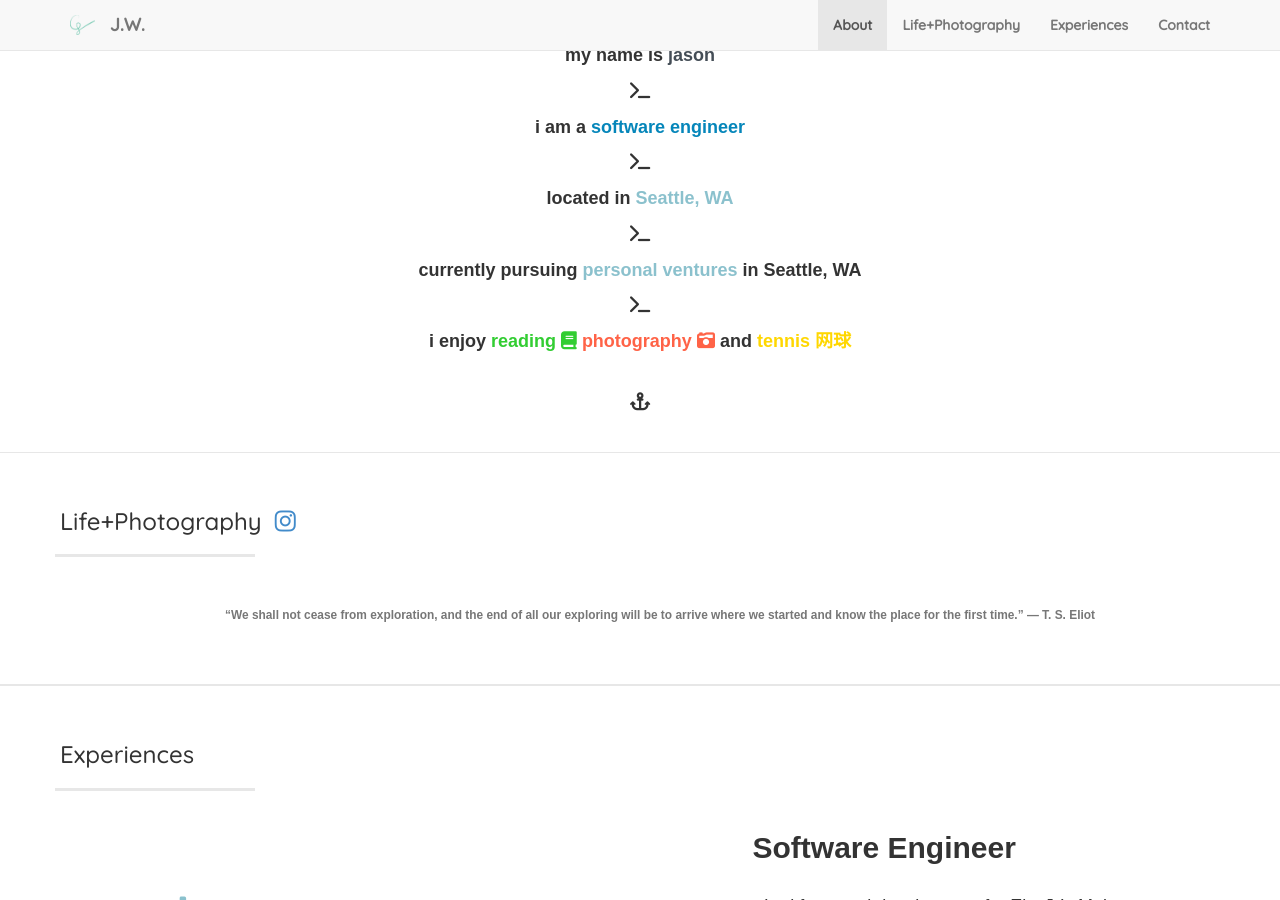
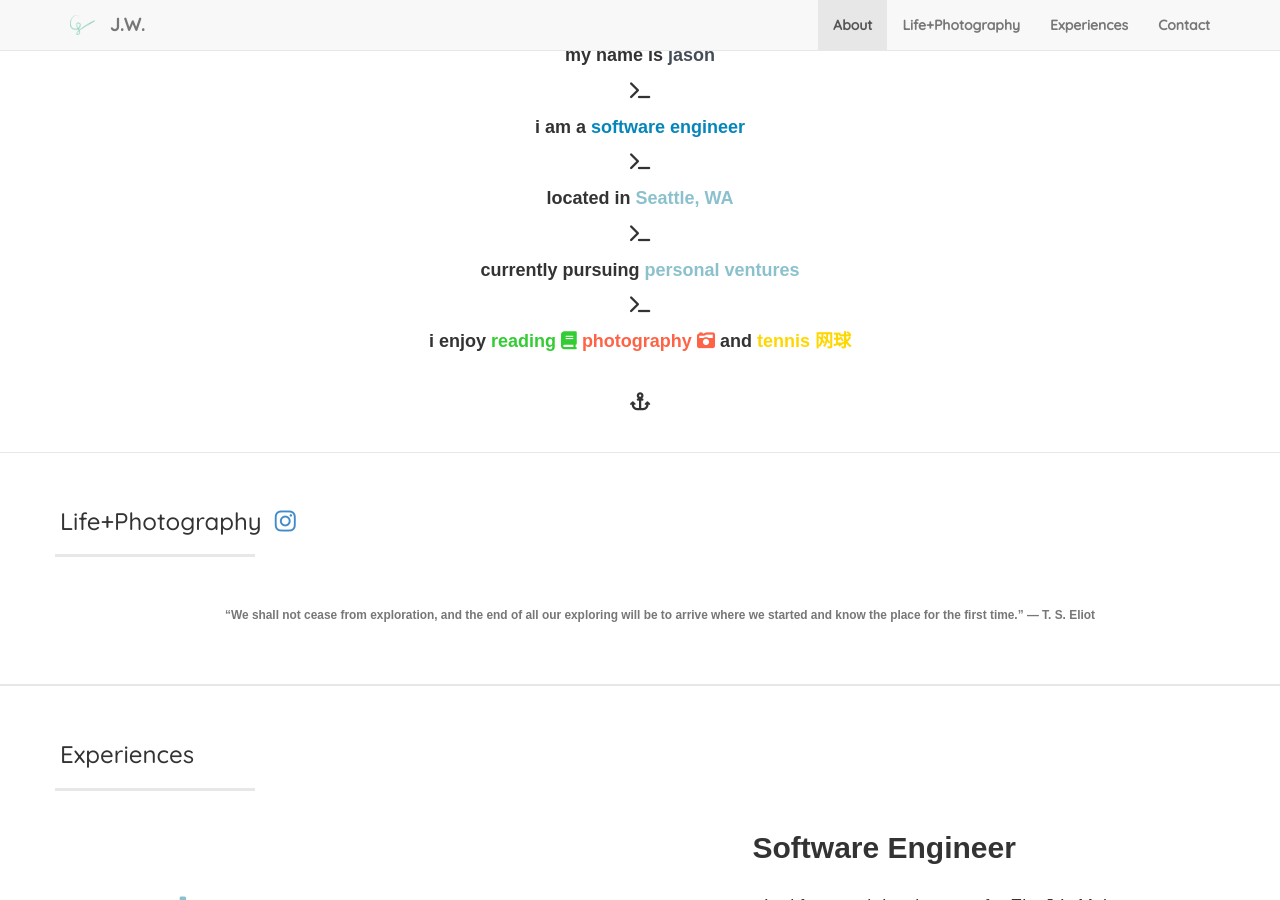
Before and after one commit to jawang94/jawang94.github.io, a Jekyll site: the page built from index.html, in a window 1280 px wide and 900 px high, scrolled down 957 px. Built offline with Jekyll 4.4.1, drawn with Linux system fonts in a browser that asks for light colours; nearby versions of some CDN libraries.

Commit message:
profile update

```diff
--- a/_includes/about.html
+++ b/_includes/about.html
@@ -17,7 +17,7 @@
         <p><i class="fa fa-terminal"></i></p>
         <p>
           currently pursuing
-          <font color="#8bc1cd">personal ventures</font> in Seattle, WA
+          <font color="#8bc1cd">personal ventures</font>
         </p>
         <p><i class="fa fa-terminal"></i></p>
         i enjoy
```
